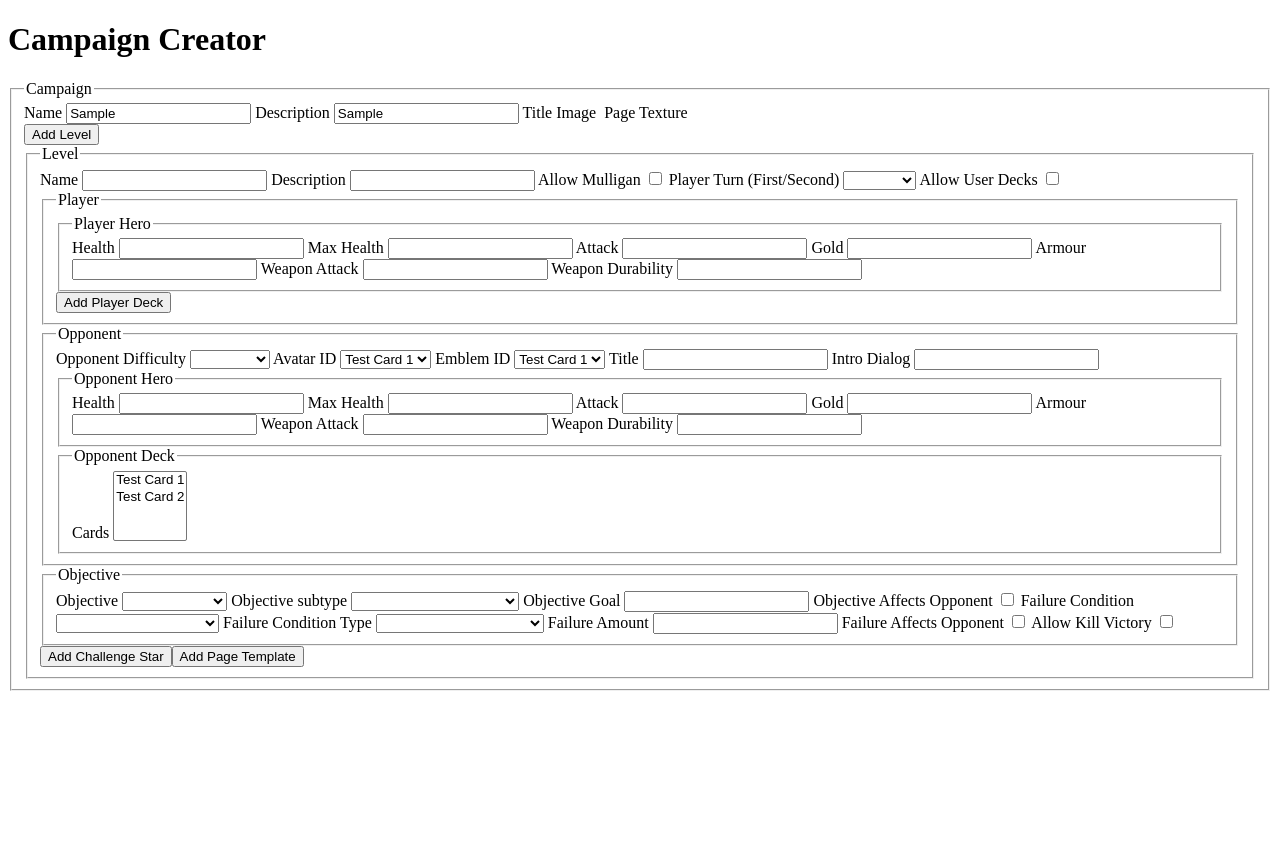
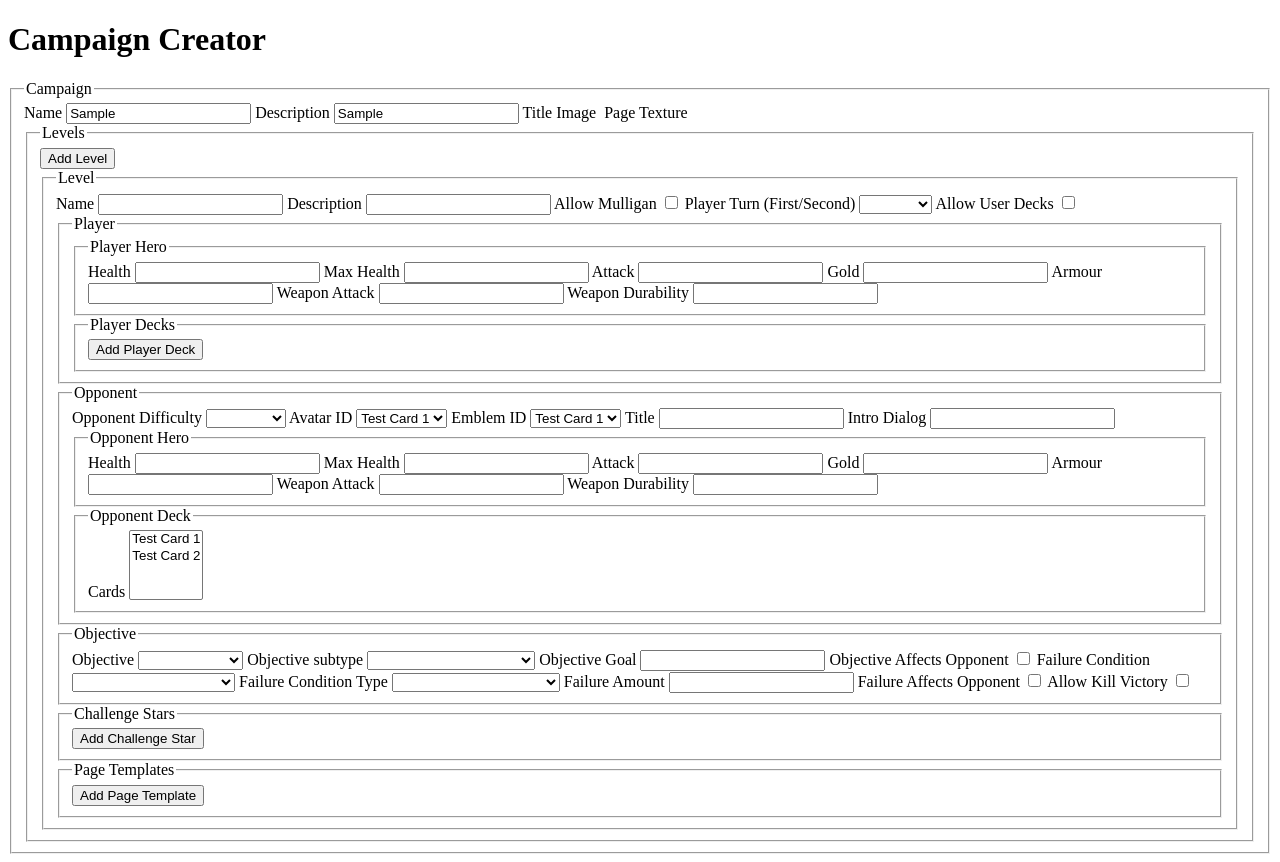
Before and after one commit to Merwer/chronicle-campaign-creator, an Angular app: page / in a window 1280 px wide. Both pictures are taken after typing "Sample", "Sample" into the empty fields and a click on the button "Add Level". Before the commit the page ends 800 px from the top, so only its background shows below. Built offline with nearby package versions, Linux system fonts and the light colour scheme.

Commit message:
Rearranged where the buttons go

```diff
--- a/src/app/campaign-level/campaign-level.component.html
+++ b/src/app/campaign-level/campaign-level.component.html
@@ -1,3 +1,5 @@
+<fieldset>
+    <legend>Level</legend>
     <label title="This is the title of the level shown on the campaign's level selection menu.">
         Name
         <input [(ngModel)]="level.name" type="text" name="name" required>
@@ -27,10 +29,10 @@
             <legend title="This allows you to change the starting stats of the player's hero. They all default to their values in a regular game of Chronicle if you don't include them. you can change the following properties">Player Hero</legend>
             <chronicle-campaign-legend [legend]="level.playerHero"></chronicle-campaign-legend>
         </fieldset>
+        <fieldset>
+            <legend>Player Decks</legend>
             <button (click)="addPlayerDeck()">Add Player Deck</button>
-    <fieldset *ngFor="let playerDeck of level.playerDecks">
-        <legend>Player Deck</legend>
-        <chronicle-campaign-player-deck [deck]="playerDeck"></chronicle-campaign-player-deck>
+            <chronicle-campaign-player-deck *ngFor="let playerDeck of level.playerDecks" [deck]="playerDeck"></chronicle-campaign-player-deck>
         </fieldset>
     </fieldset>
 
@@ -116,13 +118,14 @@
             <input [(ngModel)]="level.allowKillVictory" type="checkbox" name="allowKillVictory">
         </label>
     </fieldset>
+    <fieldset>
+        <legend>Challenge Stars</legend>
         <button (click)="addChallengeStar()">Add Challenge Star</button>
-<fieldset *ngIf="level.challengeStars != null && level.challengeStars.length > 0">
-    <legend>Challenge Stars</legend>
         <chronicle-campaign-challenge *ngFor="let item of level.challengeStars" [challenge]="item"></chronicle-campaign-challenge>
     </fieldset>
+    <fieldset>
+        <legend>Page Templates</legend>
         <button (click)="addPageTemplate()">Add Page Template</button>
-<fieldset *ngIf="level.pageTemplates != null && level.pageTemplates.length > 0">
-    <legend>Page Templates</legend>
         <chronicle-campaign-page-template *ngFor="let item of level.pageTemplates" [template]="item"></chronicle-campaign-page-template>
     </fieldset>
+</fieldset>
--- a/src/app/campaign-player-deck/campaign-player-deck.component.html
+++ b/src/app/campaign-player-deck/campaign-player-deck.component.html
@@ -1,3 +1,5 @@
+<fieldset>
+    <legend>Player Deck</legend>
     <label title="The name of the deck displayed on the deck selection screen">
         Name
         <input [(ngModel)]="deck.name" type="text">
@@ -9,3 +11,4 @@
         </select>
     </label>
     <chronicle-campaign-deck [deck]="deck"></chronicle-campaign-deck>
+</fieldset>
--- a/src/app/campaign/campaign.component.html
+++ b/src/app/campaign/campaign.component.html
@@ -23,9 +23,9 @@
     </label>-->
 </form>
 
-<button (click)="addLevel()">Add Level</button>
 
-<fieldset *ngFor="let level of campaign.levels">
-    <legend>Level</legend>
-    <chronicle-campaign-level [level]="level"></chronicle-campaign-level>
+<fieldset>
+    <legend>Levels</legend>
+    <button (click)="addLevel()">Add Level</button>
+    <chronicle-campaign-level *ngFor="let level of campaign.levels" [level]="level"></chronicle-campaign-level>
 </fieldset>
```
Lines whose indentation alone changed are shown as unchanged.
